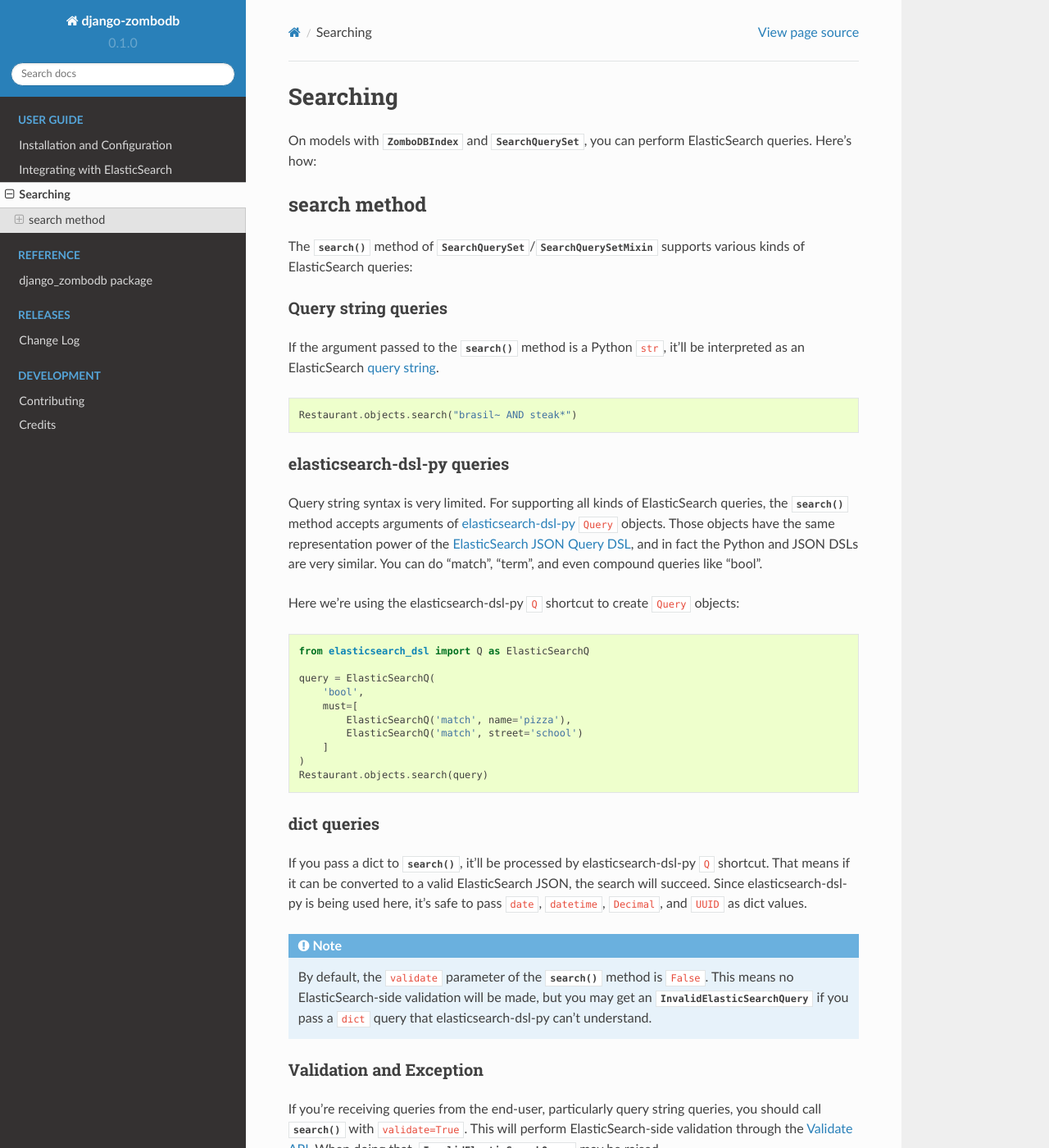
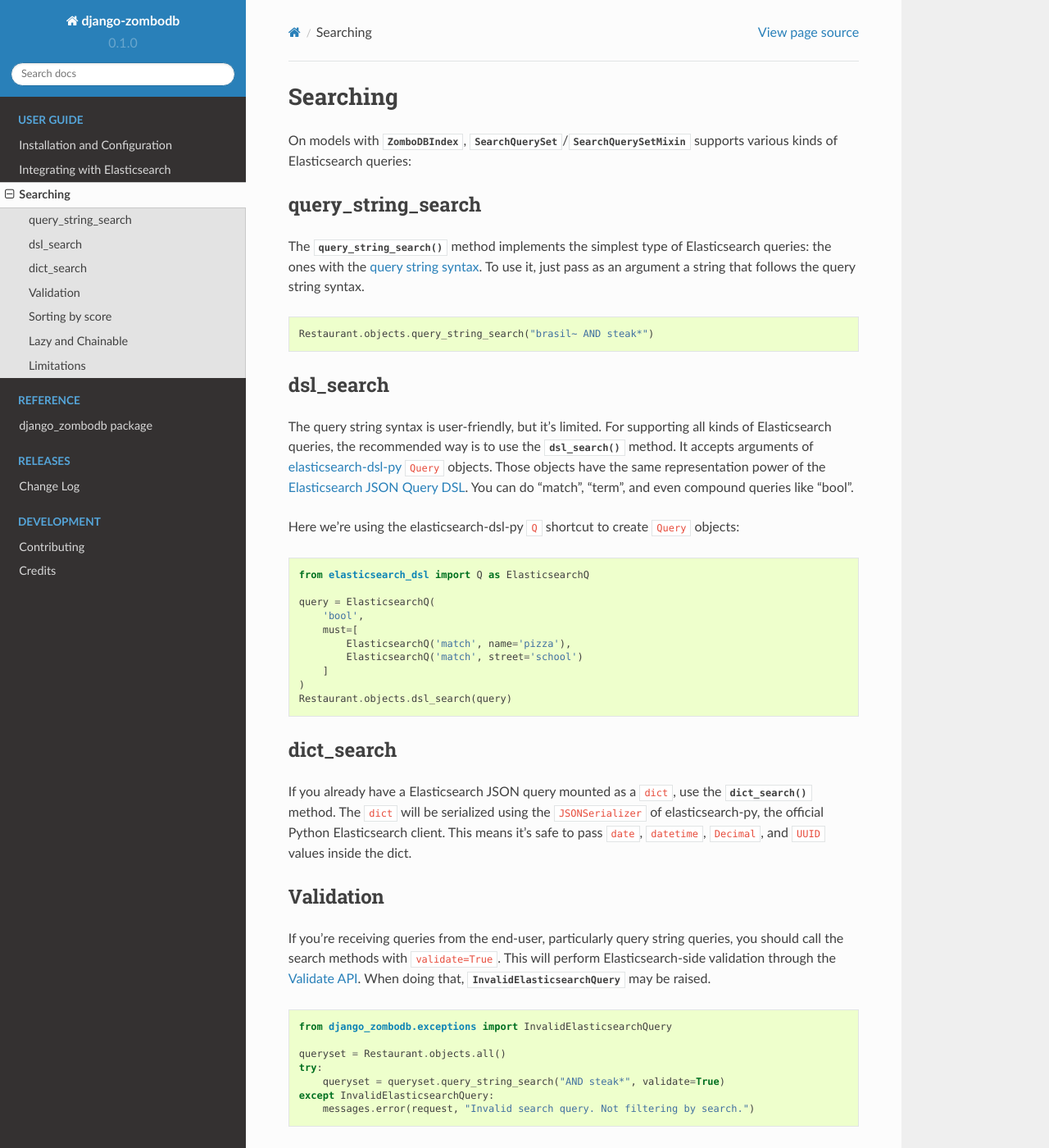
Before and after one commit to vintasoftware/django-zombodb, a Sphinx documentation site: the page built from docs/searching.rst, in a window 1280 px wide and 1400 px high. Shown: the whole window at 82% size. Built offline with Sphinx 7.4.7 and the Read the Docs theme 2.0.0, drawn with Linux system fonts in a browser that asks for light colours; some of the changed text lies outside the part shown.

Commit message:
Separate search API: query_string/dsl/dict

```diff
--- a/docs/conf.py
+++ b/docs/conf.py
@@ -195,7 +195,7 @@ latex_elements = {
 # Grouping the document tree into LaTeX files. List of tuples
 # (source start file, target name, title, author, documentclass [howto/manual]).
 latex_documents = [
-  ('index', 'django-zombodb.tex', u'django_zombodb Documentation',
+  ('index', 'django-zombodb.tex', u'django-zombodb Documentation',
    u'Flávio Juvenal', 'manual'),
 ]
 
@@ -225,7 +225,7 @@ latex_documents = [
 # One entry per manual page. List of tuples
 # (source start file, name, description, authors, manual section).
 man_pages = [
-    ('index', 'django-zombodb', u'django_zombodb Documentation',
+    ('index', 'django-zombodb', u'django-zombodb Documentation',
      [u'Flávio Juvenal'], 1)
 ]
 
@@ -239,8 +239,9 @@ man_pages = [
 # (source start file, target name, title, author,
 #  dir menu entry, description, category)
 texinfo_documents = [
-  ('index', 'django-zombodb', u'django_zombodb Documentation',
-   u'Flávio Juvenal', 'django-zombodb', 'One line description of project.',
+  ('index', 'django-zombodb', u'django-zombodb Documentation',
+   u'Flávio Juvenal', 'django-zombodb',
+   'Django + ZomboDB: best way to integrate Django with Elasticsearch',
    'Miscellaneous'),
 ]
 
--- a/docs/index.rst
+++ b/docs/index.rst
@@ -6,9 +6,9 @@
 django-zombodb documentation
 ============================
 
-Easy Django integration with ElasticSearch through `ZomboDB <https://github.com/zombodb/zombodb>`_ Postgres Extension.
-Thanks to ZomboDB, **your Django models are synced with ElasticSearch after every transaction**! Searching is also very simple: you can make
-ElasticSearch queries by just calling the ``.search`` method on your querysets. Couldn't be easier!
+Easy Django integration with Elasticsearch through `ZomboDB <https://github.com/zombodb/zombodb>`_ Postgres Extension.
+Thanks to ZomboDB, **your Django models are synced with Elasticsearch after every transaction**! Searching is also very simple: you can make
+Elasticsearch queries by just calling one of the search methods on your querysets. Couldn't be easier!
 
 .. toctree::
    :maxdepth: 2
--- a/docs/installation.rst
+++ b/docs/installation.rst
@@ -22,4 +22,4 @@ Set ``ZOMBODB_ELASTICSEARCH_URL`` on your settings.py. That will be the default
 
     ZOMBODB_ELASTICSEARCH_URL = 'http://localhost:9200/'
 
-Move forward to learn how to integrate your models with ElasticSearch.
+Move forward to learn how to integrate your models with Elasticsearch.
--- a/docs/searching.rst
+++ b/docs/searching.rst
@@ -2,101 +2,107 @@
 Searching
 =========
 
-On models with :py:class:`~django_zombodb.indexes.ZomboDBIndex` and :py:class:`~django_zombodb.querysets.SearchQuerySet`, you can perform ElasticSearch queries. Here's how:
+On models with :py:class:`~django_zombodb.indexes.ZomboDBIndex`, :py:class:`~django_zombodb.querysets.SearchQuerySet`/:py:class:`~django_zombodb.querysets.SearchQuerySetMixin` supports various kinds of Elasticsearch queries:
 
-search method
--------------
+query_string_search
+-------------------
 
-The :py:meth:`~django_zombodb.querysets.SearchQuerySetMixin.search` method of :py:class:`~django_zombodb.querysets.SearchQuerySet`/:py:class:`~django_zombodb.querysets.SearchQuerySetMixin` supports various kinds of ElasticSearch queries:
-
-Query string queries
-~~~~~~~~~~~~~~~~~~~~
-
-If the argument passed to the :py:meth:`~django_zombodb.querysets.SearchQuerySetMixin.search` method is a Python ``str``, it'll be interpreted as an ElasticSearch `query string <https://www.elastic.co/guide/en/elasticsearch/reference/current/query-dsl-query-string-query.html#query-string-syntax>`_.
+The :py:meth:`~django_zombodb.querysets.SearchQuerySetMixin.query_string_search` method implements the simplest type of Elasticsearch queries: the ones with the `query string syntax <https://www.elastic.co/guide/en/elasticsearch/reference/current/query-dsl-query-string-query.html#query-string-syntax>`_. To use it, just pass as an argument a string that follows the query string syntax.
 
 .. code-block:: python
 
-    Restaurant.objects.search("brasil~ AND steak*")
+    Restaurant.objects.query_string_search("brasil~ AND steak*")
 
-elasticsearch-dsl-py queries
-~~~~~~~~~~~~~~~~~~~~~~~~~~~~
+dsl_search
+----------
 
-Query string syntax is very limited. For supporting all kinds of ElasticSearch queries, the :py:meth:`~django_zombodb.querysets.SearchQuerySetMixin.search` method accepts arguments of `elasticsearch-dsl-py <https://elasticsearch-dsl.readthedocs.io/en/latest/search_dsl.html#queries>`_ ``Query`` objects. Those objects have the same representation power of the `ElasticSearch JSON Query DSL <https://www.elastic.co/guide/en/elasticsearch/reference/current/query-dsl.html>`_, and in fact the Python and JSON DSLs are very similar. You can do "match", "term", and even compound queries like "bool".
+The query string syntax is user-friendly, but it's limited. For supporting all kinds of Elasticsearch queries, the recommended way is to use the :py:meth:`~django_zombodb.querysets.SearchQuerySetMixin.dsl_search` method. It accepts arguments of `elasticsearch-dsl-py <https://elasticsearch-dsl.readthedocs.io/en/latest/search_dsl.html#queries>`_ ``Query`` objects. Those objects have the same representation power of the `Elasticsearch JSON Query DSL <https://www.elastic.co/guide/en/elasticsearch/reference/current/query-dsl.html>`_. You can do "match", "term", and even compound queries like "bool".
 
 Here we're using the elasticsearch-dsl-py ``Q`` shortcut to create ``Query`` objects:
 
 .. code-block:: python
 
-    from elasticsearch_dsl import Q as ElasticSearchQ
+    from elasticsearch_dsl import Q as ElasticsearchQ
 
-    query = ElasticSearchQ(
+    query = ElasticsearchQ(
         'bool',
         must=[
-            ElasticSearchQ('match', name='pizza'),
-            ElasticSearchQ('match', street='school')
+            ElasticsearchQ('match', name='pizza'),
+            ElasticsearchQ('match', street='school')
         ]
     )
-    Restaurant.objects.search(query)
+    Restaurant.objects.dsl_search(query)
 
-dict queries
-~~~~~~~~~~~~
+dict_search
+-----------
 
-If you pass a dict to :py:meth:`~django_zombodb.querysets.SearchQuerySetMixin.search`, it'll be processed by elasticsearch-dsl-py ``Q`` shortcut. That means if it can be converted to a valid ElasticSearch JSON, the search will succeed. Since elasticsearch-dsl-py is being used here, it's safe to pass ``date``, ``datetime``, ``Decimal``, and ``UUID`` as dict values.
+If you already have a Elasticsearch JSON query mounted as a ``dict``, use the :py:meth:`~django_zombodb.querysets.SearchQuerySetMixin.dict_search` method. The ``dict`` will be serialized using the ``JSONSerializer`` of elasticsearch-py, the official Python Elasticsearch client. This means it's safe to pass ``date``, ``datetime``, ``Decimal``, and ``UUID`` values inside the dict.
 
-.. note::
 
-    By default, the ``validate`` parameter of the :py:meth:`~django_zombodb.querysets.SearchQuerySetMixin.search` method is ``False``. This means no ElasticSearch-side validation will be made, but you may get an :py:class:`~django_zombodb.exceptions.InvalidElasticSearchQuery` if you pass a ``dict`` query that elasticsearch-dsl-py can't understand.
+Validation
+----------
 
-Validation and Exception
-~~~~~~~~~~~~~~~~~~~~~~~~
-
-If you're receiving queries from the end-user, particularly query string queries, you should call :py:meth:`~django_zombodb.querysets.SearchQuerySetMixin.search` with ``validate=True``. This will perform ElasticSearch-side validation through the `Validate API <https://www.elastic.co/guide/en/elasticsearch/reference/current/search-validate.html>`_. When doing that, :py:class:`~django_zombodb.exceptions.InvalidElasticSearchQuery` may be raised.
+If you're receiving queries from the end-user, particularly query string queries, you should call the search methods with ``validate=True``. This will perform Elasticsearch-side validation through the `Validate API <https://www.elastic.co/guide/en/elasticsearch/reference/current/search-validate.html>`_. When doing that, :py:class:`~django_zombodb.exceptions.InvalidElasticsearchQuery` may be raised.
 
 .. code-block:: python
 
-    from django_zombodb.exceptions import InvalidElasticSearchQuery
+    from django_zombodb.exceptions import InvalidElasticsearchQuery
 
     queryset = Restaurant.objects.all()
     try:
-        queryset = queryset.search("AND steak*", validate=True)
-    except InvalidElasticSearchQuery:
+        queryset = queryset.query_string_search("AND steak*", validate=True)
+    except InvalidElasticsearchQuery:
         messages.error(request, "Invalid search query. Not filtering by search.")
 
-Sort and score
-~~~~~~~~~~~~~~
+Sorting by score
+----------------
 
-By default, the resulting queryset from :py:meth:`~django_zombodb.querysets.SearchQuerySetMixin.search` method is unordered. You can get results ordered by ElasticSearch's score passing ``sort=True``.
+By default, the resulting queryset from the search methods is unordered. You can get results ordered by Elasticsearch's score passing ``sort=True``.
 
 .. code-block:: python
 
-    Restaurant.objects.search("brasil~ AND steak*", sort=True)
+    Restaurant.objects.query_string_search("brasil~ AND steak*", sort=True)
 
 Alternatively, if you want to combine with your own ``order_by``, you can use the method :py:meth:`~django_zombodb.querysets.SearchQuerySetMixin.annotate_score`:
 
 .. code-block:: python
 
-    Restaurant.objects.search(
+    Restaurant.objects.query_string_search(
         "brazil* AND steak*"
     ).annotate_score(
         attr='zombodb_score'
     ).order_by('-zombodb_score', 'name', 'pk')
 
 Lazy and Chainable
-~~~~~~~~~~~~~~~~~~
+------------------
 
-The :py:meth:`~django_zombodb.querysets.SearchQuerySetMixin.search` method is just like a regular ``filter`` method: it returns a regular Django ``QuerySet`` that supports all operations, it's lazy, and it's chainable. Therefore, you can do things like:
+The :py:meth:`~django_zombodb.querysets.SearchQuerySetMixin.search` method is just like the traditional ``filter`` method: it returns a regular Django ``QuerySet`` that supports all operations, it's lazy, and it's chainable. Therefore, you can do things like:
 
 .. code-block:: python
 
     Restaurant.objects.filter(
         name__startswith='Pizza'
-    ).search(
+    ).query_string_search(
         'name:Hut'
     ).filter(
         street__contains='Road'
     )
 
+.. warning::
+
+    It's fine to call ``filter``/``exclude``/etc. before and after search. Best way would be using only a Elasticsearch query, but that might not be always possible. However, it's definitely **slow** to call search methods multiple times on the same queryset! **Please avoid this**:
+
+    .. code-block:: python
+
+        Restaurant.objects.query_string_search(
+            'name:Pizza'
+        ).query_string_search(
+            'name:Hut'
+        )
+
+    While that may work as expected, it's `extremely inneficient <https://github.com/zombodb/zombodb/issues/335>`_. Instead, use compound queries like `"bool" <https://www.elastic.co/guide/en/elasticsearch/reference/current/query-dsl-bool-query.html#query-dsl-bool-query>`_. They'll be much more efficient. Note that "bool" queries might be quite confusing to implement. Check tutorials about them, like `this one <https://engineering.carsguide.com.au/elasticsearch-demystifying-the-bool-query-11da737a4efb>`_.
+
 Limitations
-~~~~~~~~~~~
+-----------
 
-Currently django-zombodb doesn't support ZomboDB's `limit, offset, sort functions <https://github.com/zombodb/zombodb/blob/master/QUERY-DSL.md#sort-and-limit-functions>`_ that work on the ElasticSearch side. Regular SQL limit/offset/order by works fine, so traditional QuerySet operations work.
+Currently django-zombodb doesn't support ZomboDB's `limit, offset, sort functions <https://github.com/zombodb/zombodb/blob/master/QUERY-DSL.md#sort-and-limit-functions>`_ that work on the Elasticsearch side. Regular SQL LIMIT/OFFSET/ORDER BY works fine, so traditional QuerySet operations work.
--- a/setup.py
+++ b/setup.py
@@ -48,7 +48,7 @@ history = open('CHANGELOG.rst').read().replace('.. :changelog:', '')
 setup(
     name='django-zombodb',
     version=version,
-    description="""Easy Django integration with ElasticSearch through ZomboDB Postgres Extension""",
+    description="""Easy Django integration with Elasticsearch through ZomboDB Postgres Extension""",
     long_description=readme + '\n\n' + history,
     author='Flávio Juvenal',
     author_email='flavio@vinta.com.br',
```
Also changed, not shown: README.rst (+6 -6 lines), docs/integrating.rst (+5 -5 lines), 5 other files.
